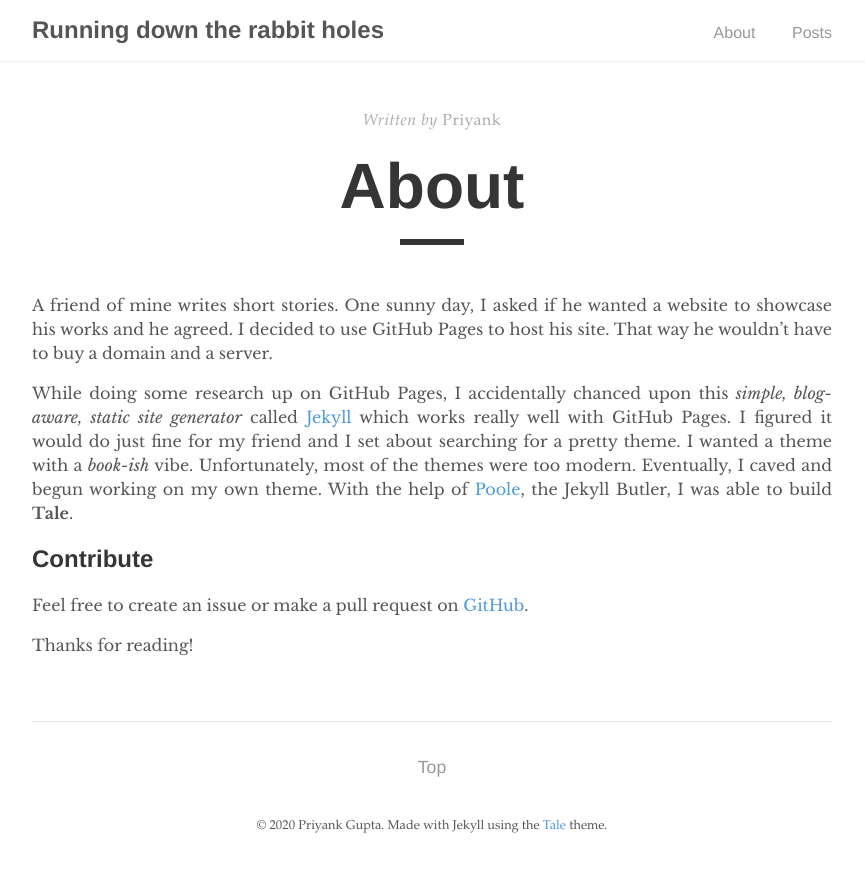
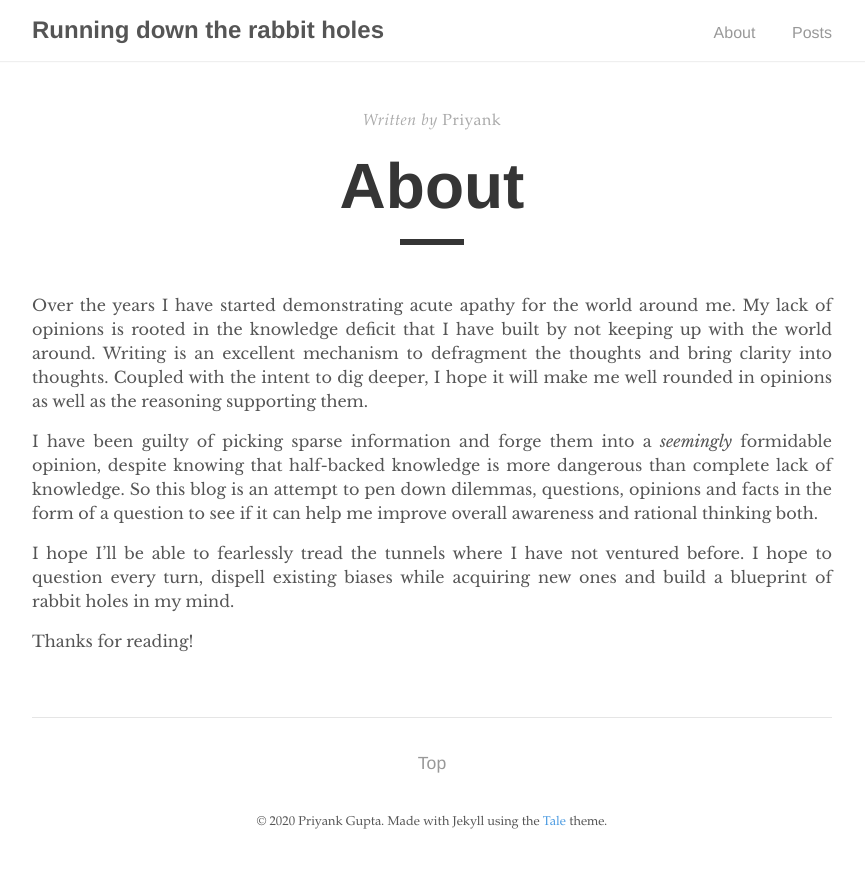
Before and after one commit to priyaaank/belligerent-buffoon, a Jekyll site: the page built from _pages/about.md, in a window 1280 px wide. Shown: the top 872 px of the page, without its empty margins (208-1073 px from the left). Built offline with Jekyll 4.4.1, drawn with Linux system fonts in a browser that asks for light colours.

Commit message:
Updating about page

```diff
--- a/_pages/about.md
+++ b/_pages/about.md
@@ -5,11 +5,10 @@ author: "Priyank"
 permalink: /about/
 ---
 
-A friend of mine writes short stories. One sunny day, I asked if he wanted a website to showcase his works and he agreed. I decided to use GitHub Pages to host his site. That way he wouldn't have to buy a domain and a server.
+Over the years I have started demonstrating acute apathy for the world around me. My lack of opinions is rooted in the knowledge deficit that I have built by not keeping up with the world around. Writing is an excellent mechanism to defragment the thoughts and bring clarity into thoughts. Coupled with the intent to dig deeper, I hope it will make me well rounded in opinions as well as the reasoning supporting them.
 
-While doing some research up on GitHub Pages, I accidentally chanced upon this _simple, blog-aware, static site generator_ called [Jekyll](https://jekyllrb.com/) which works really well with GitHub Pages. I figured it would do just fine for my friend and I set about searching for a pretty theme. I wanted a theme with a _book-ish_ vibe. Unfortunately, most of the themes were too modern. Eventually, I caved and begun working on my own theme. With the help of [Poole](https://github.com/poole/poole), the Jekyll Butler, I was able to build **Tale**.
+I have been guilty of picking sparse information and forge them into a _seemingly_ formidable opinion, despite knowing that half-backed knowledge is more dangerous than complete lack of knowledge. So this blog is an attempt to pen down dilemmas, questions, opinions and facts in the form of a question to see if it can help me improve overall awareness and rational thinking both.
 
-## Contribute
-Feel free to create an issue or make a pull request on [GitHub](https://github.com/chesterhow/tale).
+I hope I'll be able to fearlessly tread the tunnels where I have not ventured before. I hope to question every turn, dispell existing biases while acquiring new ones and build a blueprint of rabbit holes in my mind.
 
 Thanks for reading!
```
